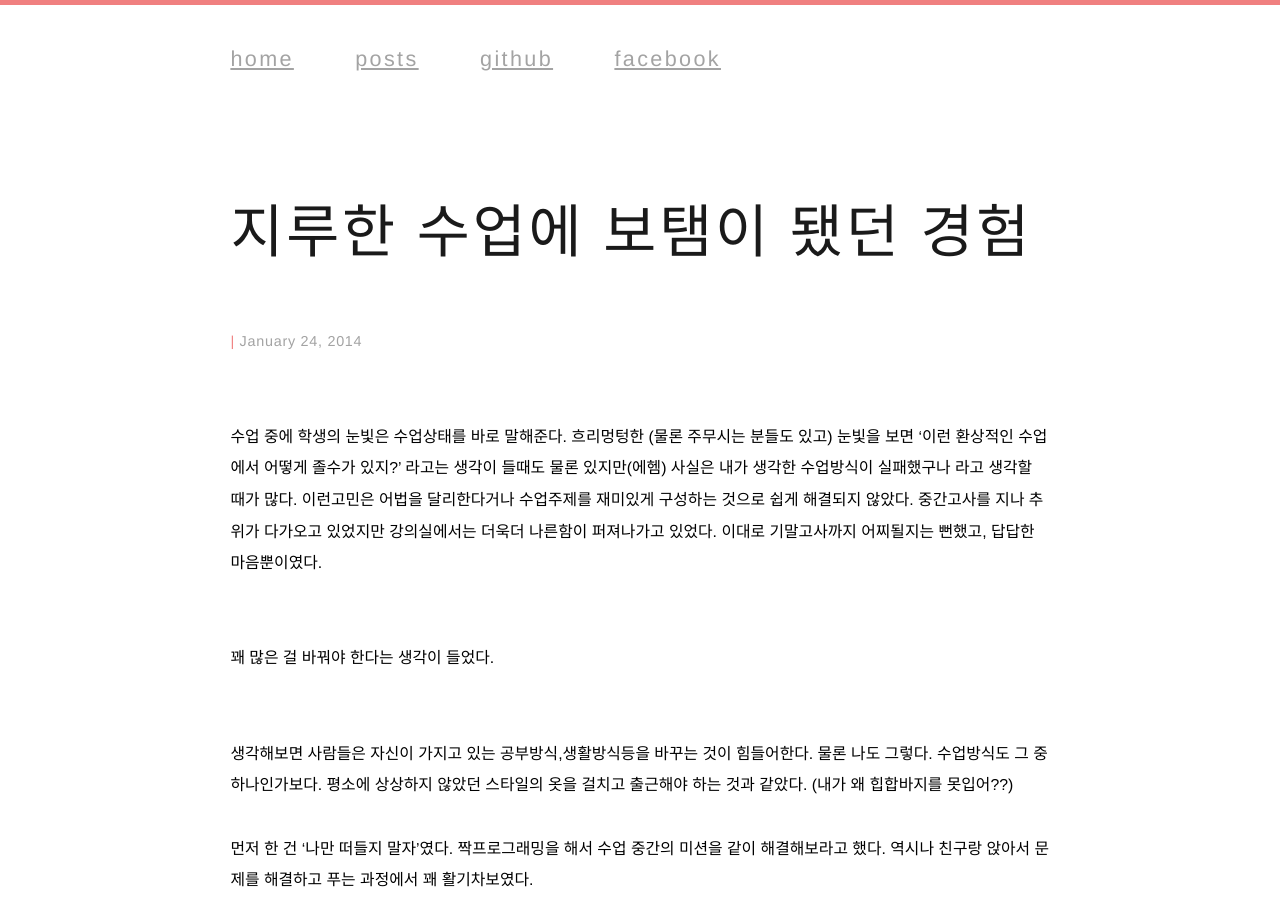
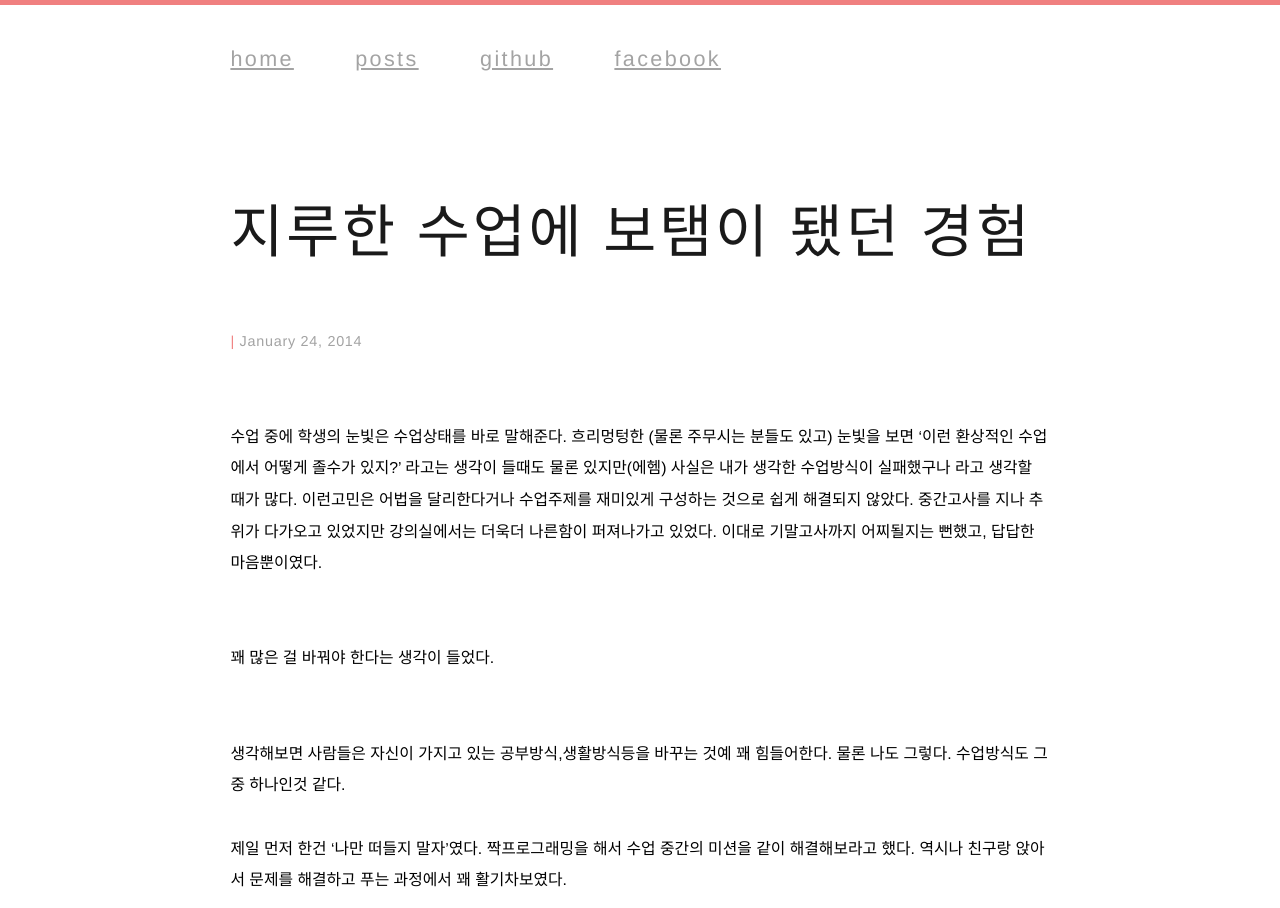
Before and after one commit to crongro/nigayo.github.io, a Jekyll site: the page built from _posts/2014-01-24-newEdu.md, in a window 1280 px wide. Shown: the top 908 px of the page. Built offline with Jekyll 4.4.1, drawn with Linux system fonts in a browser that asks for light colours; nearby versions of some CDN libraries; library files that are not in the unit come from our copies; Markdown is read by kramdown in place of the engine named in the settings; some of the changed text lies outside the part shown; grey boxes are pictures that could not be loaded.

```diff
--- a/_posts/2014-01-24-newEdu.md
+++ b/_posts/2014-01-24-newEdu.md
@@ -11,16 +11,13 @@ category : NEXT
 
 ### 꽤 많은 걸 바꿔야 한다는 생각이 들었다. <br/><br/><br/>
 
-생각해보면 사람들은 자신이 가지고 있는 공부방식,생활방식등을 바꾸는 것이 힘들어한다. 물론 나도 그렇다.
-수업방식도 그 중 하나인가보다.  평소에 상상하지 않았던 스타일의 옷을 걸치고 출근해야 하는 것과 같았다. (내가 왜 힙합바지를 못입어??)<br/><br/>
+생각해보면 사람들은 자신이 가지고 있는 공부방식,생활방식등을 바꾸는 것예 꽤 힘들어한다. 물론 나도 그렇다.
+수업방식도 그 중 하나인것 같다.  <br/><br/>
 
-먼저 한 건 '나만 떠들지 말자'였다.
+제일 먼저 한건 '나만 떠들지 말자'였다.
 짝프로그래밍을 해서 수업 중간의 미션을 같이 해결해보라고 했다. 역시나 친구랑 앉아서 문제를 해결하고 푸는 과정에서 꽤 활기차보였다. <br/><br/>
 
-* test
-	<div markdown="1" style="border: solid 1px black">
-	   This is a div with Markdown **strong text**
-	</div>
+>![pari programming](/images/pair.jpg "PairProgramming")
 
 '아 이친구는 이런식으로 생각하는구나' 라는 짝프로그래밍에서 흔히 볼 수 있는 일들이 벌어졌다.
 결과적으로 이들이 더 많은 부분을 이해했는지 판단하기 어렵지만 느낌상은 뭔가 전에보다 더 집중하고 더 잘 전달된 느낌이였다.<br/><br/>
@@ -44,8 +41,3 @@ category : NEXT
 뭔가 미션이 있고 시나리오가 있어서 그걸 달성하면서 과정에서 재미를 느끼고 더 몰입할 수 있지 않을까? 라는 생각이 들었다.  그런 교육 프로그램을 기획하고 짜는 것도 꽤 재미있을 거 같고 ~!
 
 새로운 학기 수업에 재미있는 어떤 걸 도입해볼까?
-
-* markdown inside html elements
-	<div markdown="1" style="border: solid 1px black">
-	   this is a div with markdown **strong text**
-	</div>
--- a/css/postLayout.css
+++ b/css/postLayout.css
@@ -138,7 +138,7 @@ article > header > section{
     line-height: 2.0em;
 }
 
-.pwithimg {
+/*.pwithimg {
     text-align : center;
 }
 
@@ -146,8 +146,8 @@ article > header > section{
     width : 80%;
     max-width: 800px;
 }
-
-/*blockquote > p {
+*/
+blockquote > p {
     text-align : center;
 }
 
@@ -155,7 +155,7 @@ blockquote > p img {
     width : 80%;
     max-width: 800px;
 }
-*/
+
 footer {
     margin-top: 7%;
     height : 250px;
```
Also changed, not shown: 2 other files.
